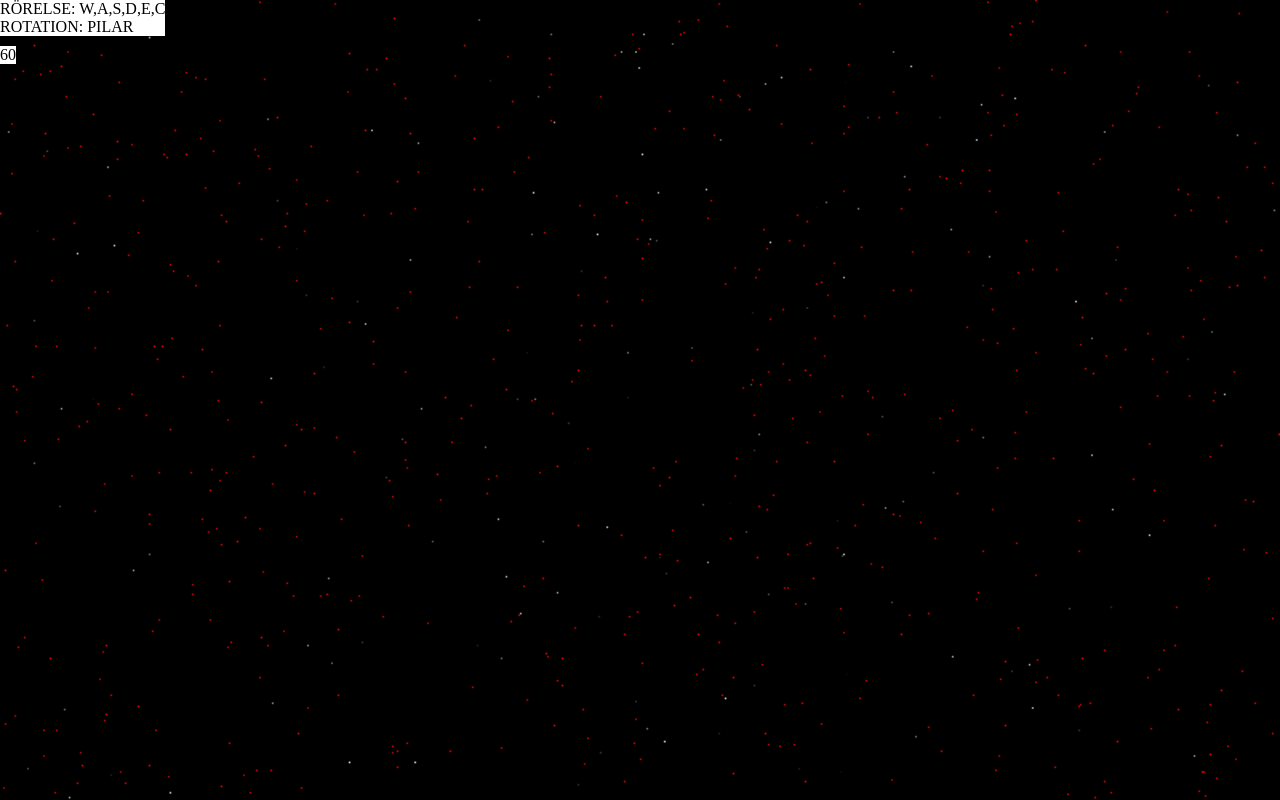
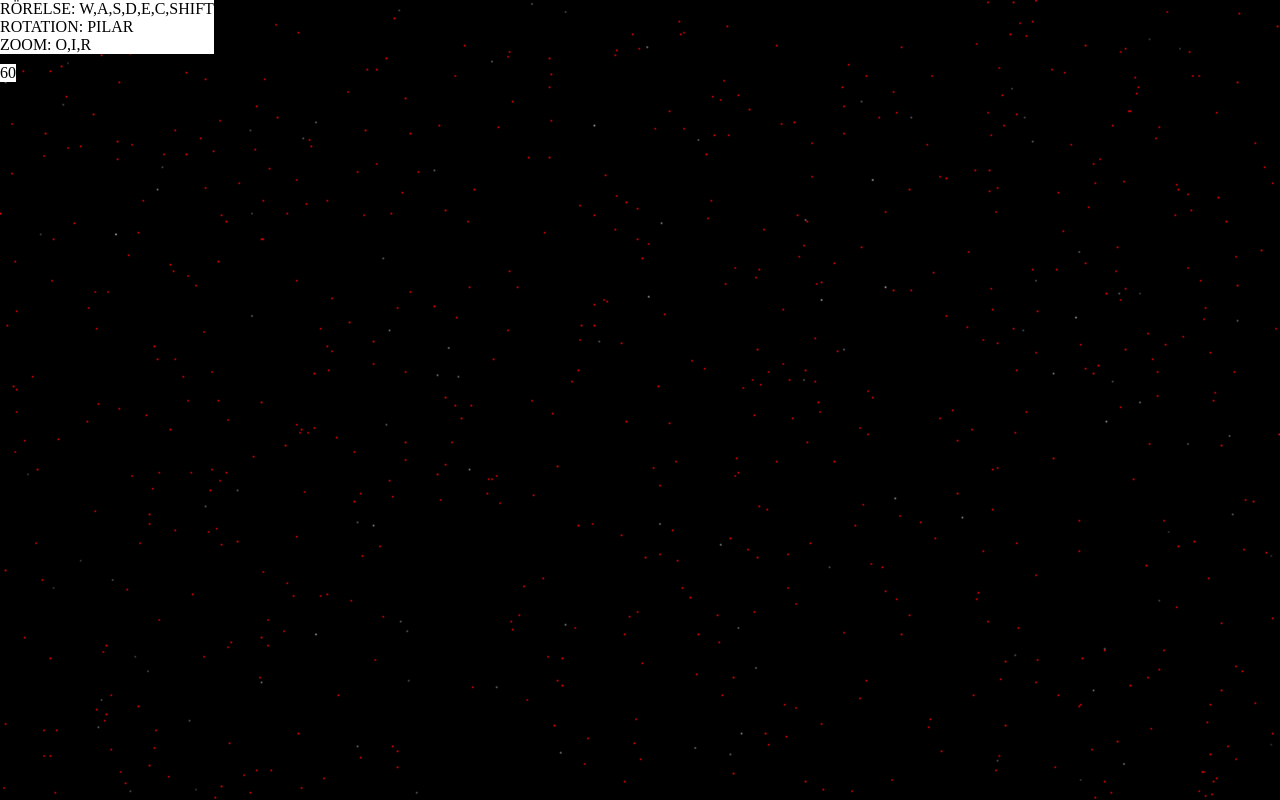
Before and after one commit to GYARTEWB/arbete, a plain HTML site: page index.html in a window 1280 px wide. Drawn offline with Linux system fonts and the light colour scheme.

Commit message:
DET SKA BLI FÄRDIGT MED YTOR I HELG! SEDAN FÖLJER ALLT! SLUTA SLÖA! BLI FÄRDIG NU!

```diff
--- a/index.html
+++ b/index.html
@@ -7,7 +7,7 @@
     <link rel="stylesheet" type="text/css" href="style.css">
 </head>
 <body>
-    <p class="box">RÖRELSE: W,A,S,D,E,C <br> ROTATION: PILAR</p>
+    <p class="box">RÖRELSE: W,A,S,D,E,C,SHIFT <br> ROTATION: PILAR <br> ZOOM: O,I,R</p>
     <p class="box" id="info">hej!</p>
     <canvas id="game"></canvas>
     <script type="module" src="main.mjs"></script>
--- a/main.mjs
+++ b/main.mjs
@@ -1,5 +1,5 @@
 import {Vector} from "./modules/math.mjs";
-import {Star, Dot, Line, Surface, Block, Scene, Camera} from "./modules/scene.mjs";
+import {Star, Dot, Surface, Block, Scene, Camera} from "./modules/scene.mjs";
 
 const info = document.getElementById("info");
 
@@ -20,8 +20,8 @@ let camera = new Camera(scene,1,1);
 
 let time = performance.now();
 let deltaTime = 0;
-for(let i = 0; i < 3000; i++)
-    scene.elements.add(new Star(Math.random()*Math.PI,Math.random()*Math.PI*2));
+for(let i = 0; i < 1500; i++)
+   scene.elements.add(new Star());
 for(let i = 0; i < 10000; i++)
     scene.elements.add(new Dot(new Vector(Math.random()-0.5,Math.random()-0.5,Math.random()-0.5),255,0,0));
 let rotationSpeed = new Vector(0,0);
@@ -29,12 +29,16 @@ let speed = new Vector(0,0,0);
 
 var keys = {};
 
+addEventListener("blur",(e)=>{
+    keys = {};
+})
+
 addEventListener('keydown', (e) => {
-    keys[e.key] = true;
+    keys[e.key.toLocaleLowerCase()] = true;
 });
 
 addEventListener('keyup', (e) => {
-    keys[e.key] = false;
+    keys[e.key.toLocaleLowerCase()] = false;
 });
 
 let sensitivity = 2;
@@ -42,35 +46,30 @@ let mSpeed = 1;
 function checkKeys() {
     rotationSpeed.assign(0,0);
     speed.assign(0,0,0);
-    if(keys.ArrowRight)
-        rotationSpeed.X+=sensitivity;
-    if(keys.ArrowLeft)
-        rotationSpeed.X-=sensitivity;
-    if(keys.ArrowUp)
-        rotationSpeed.Y+=sensitivity;
-    if(keys.ArrowDown)
-        rotationSpeed.Y-=sensitivity;
-    if(keys.w)
-        speed.add(camera.N.calc.scale(mSpeed));
-    if(keys.s)
-        speed.subtract(camera.N.calc.scale(mSpeed));
-    if(keys.d)
-        speed.add(camera.X.calc.scale(mSpeed));
-    if(keys.a)
-        speed.subtract(camera.X.calc.scale(mSpeed));
-    if(keys.e)
-        speed.subtract(camera.Y.calc.scale(mSpeed));
-    if(keys.c)
-        speed.add(camera.Y.calc.scale(mSpeed));
+    if(keys.arrowright) rotationSpeed.X+=sensitivity;
+    if(keys.arrowleft) rotationSpeed.X-=sensitivity;
+    if(keys.arrowup) rotationSpeed.Y+=sensitivity;
+    if(keys.arrowdown) rotationSpeed.Y-=sensitivity;
+    if(keys.w) speed.add(camera.N.calc.scale(mSpeed));
+    if(keys.s) speed.subtract(camera.N.calc.scale(mSpeed));
+    if(keys.d) speed.add(camera.X.calc.scale(mSpeed));
+    if(keys.a) speed.subtract(camera.X.calc.scale(mSpeed));
+    if(keys.e) speed.subtract(camera.Y.calc.scale(mSpeed));
+    if(keys.c) speed.add(camera.Y.calc.scale(mSpeed));
+    if(keys.i) camera.screenDistance*=1+deltaTime;
+    if(keys.o) camera.screenDistance*=1-deltaTime;
+    if(keys.r) camera.screenDistance=1;
+    if(keys.shift) mSpeed = 10, sensitivity = 4; else mSpeed = 1, sensitivity = 2;
 }
 
 function game() {
-    checkKeys();
     imageData.data.fill(0);
     deltaTime = (-time+(time=performance.now()))*0.001;
+    checkKeys();
     info.textContent = Math.round(1/deltaTime);
     camera.position.add(speed.calc.scale(deltaTime));
     camera.rotation.add(rotationSpeed.calc.scale(deltaTime));
+    scene.update(deltaTime);
     camera.update();
     camera.shoot(imageData);
     ctx.putImageData(imageData,0,0);
--- a/modules/scene.mjs
+++ b/modules/scene.mjs
@@ -1,15 +1,15 @@
 import {Vector} from "./math.mjs";
-export {Star, Dot, Line, Surface, Block, Scene, Camera};
+export {Star, Dot, Surface, Block, Scene, Camera};
 
 var screenCoordinate = Vector.zero(2);
 var O = Vector.zero(3);
 var ON = 0;
 
 class Star {
-    position; brightnesss = Math.random();
-    constructor(x,y) {
-        let sy = Math.sin(y), sx = Math.sin(x), cx = Math.cos(x), cy = Math.cos(y);
-        this.position = new Vector(sy*cx,sy*sx,cy);
+    position; brightnesss;
+    constructor() {
+        this.position = new Vector(Math.random()-0.5,Math.random()-0.5,Math.random()-0.5);
+        this.brightnesss = 0.8661-this.position.magnitude; //Math.ceil(10000*(0.5*3**0.5))/10000 - this.position.magnitude
     }
     draw(camera) {
         ON = this.position.dot(camera.N);
@@ -77,18 +77,6 @@ function DDA(start,direction,steps,func=(walk)=>null) {
     for(let i = 0; i < itterations; i++) {
         func(walk.calc.floor());
         walk.add(step);
-    }
-}
-
-class Line {
-    start; end;
-    constructor(start=Vector.zero(3),end=new Vector(1,1,1)) {
-        this.start = start;
-        this.end = end;
-        this.to = Vector.zero(3);
-    }
-    draw(camera) {
-        let ON = camera.N.dot(this.start.calc.subtract(camera.position));
     }
 }
 
```
